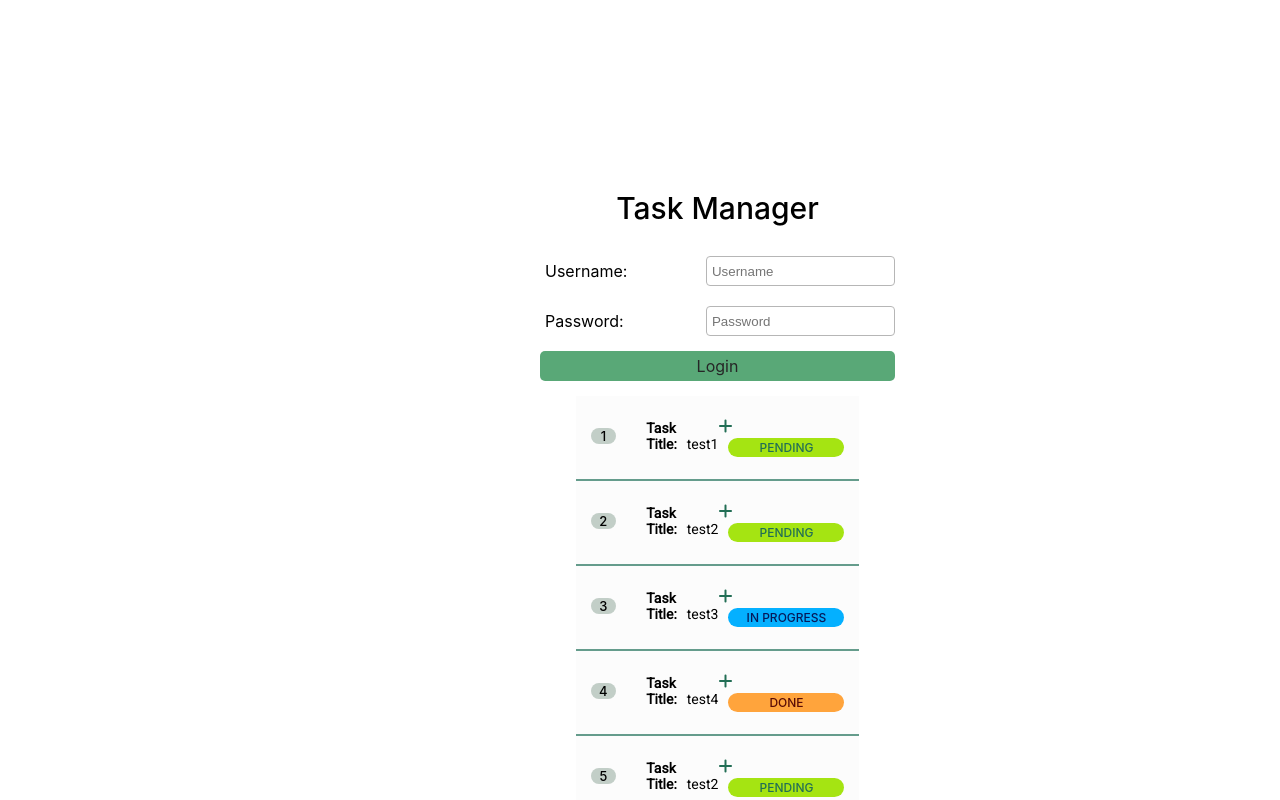
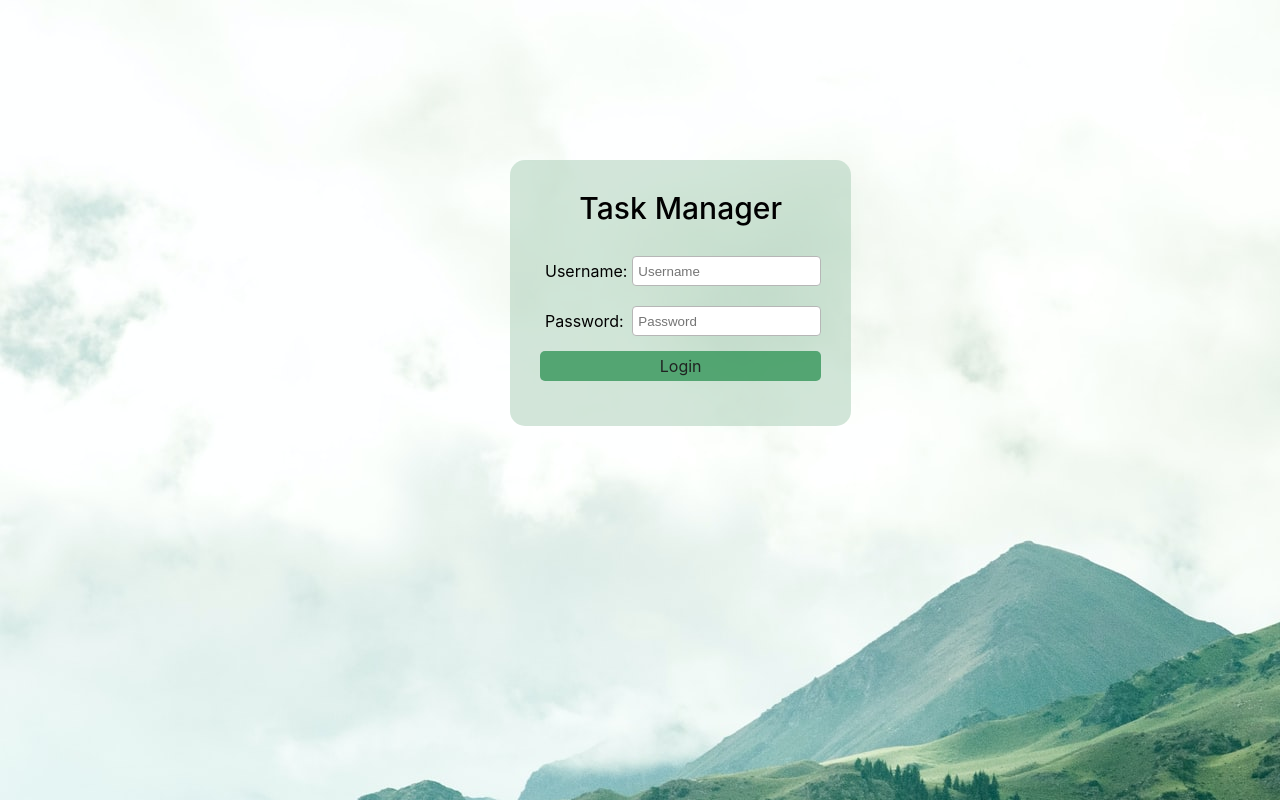
Before and after one commit to RLeDEV/task_management, a React (Create React App) app: page /tasks in a window 1280 px wide. Built offline with nearby package versions, Linux system fonts and the light colour scheme.

Commit message:
A few changes

```diff
--- a/src/App.css
+++ b/src/App.css
@@ -1,5 +1,6 @@
 :root {
   --off-white: #fafafa;
+  background-image: url('./components/Login/background.jpeg');
   font-family: 'Roboto', sans-serif;
 }
 
--- a/src/App.js
+++ b/src/App.js
@@ -1,5 +1,4 @@
 import React from 'react';
-import Sidebar from './components/Navbar';
 import Login from './components/Login';
 import {BrowserRouter} from 'react-router-dom';
 import './App.css';
@@ -8,7 +7,6 @@ function App() {
   return (
     <div className="App">
       <BrowserRouter>
-        {/* <Sidebar /> */}
         <Login />
       </BrowserRouter>
     </div>
--- a/src/components/Login/index.css
+++ b/src/components/Login/index.css
@@ -1,9 +1,12 @@
 .login-panel {
+    background-color: rgba(173, 207, 187, 0.548);
     position: fixed;
+    border-radius: 15px;
     top: 30%;
     left: 50%;
-    margin-top: -50px;
-    margin-left: -100px;
+    padding: 30px;
+    margin-top: -80px;
+    margin-left: -130px;
 }
 
 .login-panel .title {
--- a/src/components/Login/index.jsx
+++ b/src/components/Login/index.jsx
@@ -1,13 +1,32 @@
 import React, {Component, Fragment} from 'react';
-import {NavLink,Route,Redirect} from 'react-router-dom';
-import {AllTasks} from '../Tasks';
+import Main from '../Main';
 import './index.css';
+import { Redirect } from 'react-router-dom';
 
 class Login extends Component {
+    constructor(props) {
+        super(props);
+        this.state = {
+            loggedIn: false,
+            username: null,
+            password: null,
+            loading: false
+        }
+    }
+
+    auth = () => {
+        if(this.state.username === 'razlevy' && this.state.password === '220993') {
+            this.setState({loading: true})
+            setTimeout(() => this.setState({loggedIn: true}), 5000)
+        } else {
+            alert('Username or password are incorrect');
+        }
+    }
 
     render() {
         return (
             <Fragment>
+                {this.state.loggedIn ? <Main /> :
             <div className="login-panel">
                 <div className="title">
                     Task Manager
@@ -15,23 +34,18 @@ class Login extends Component {
                 <div className="wrapper">
                     <div className="username">
                         <span>Username:</span>
-                        <input type="text" placeholder="Username" required></input>
+                        <input type="text" placeholder="Username" onChange={(evt) => this.setState({username: evt.target.value})} required onKeyDown={(e) => {if(e.key === 'Enter'){ this.auth()}}}></input>
                     </div>
                     <div className="password">
                         <span>Password:</span>
-                        <input type="password" placeholder="Password" required></input>
+                        <input type="password" placeholder="Password" onChange={(evt) => this.setState({password: evt.target.value})} required onKeyDown={(e) => {if(e.key === 'Enter'){ this.auth()}}}></input>
                     </div>
-                    <div className="login-btn">
-                            Login
+                    <div className="login-btn" onClick={() => this.auth()}>
+                            {this.state.loading ? <div>Loading..  <i className="fas fa-sync fa-spin"></i></div> : 'Login' }
                     </div>
                 </div>
-                <div>
-                    <Route
-                        path="/tasks"
-                        component={AllTasks}
-                    />
-                </div>
             </div>
+            }
             </Fragment>
         )
     }
--- /dev/null
+++ b/src/components/Main/index.jsx
@@ -0,0 +1,15 @@
+import React, {Component} from 'react';
+import Sidebar from '../Navbar';
+import { BrowserRouter } from 'react-router-dom';
+
+class Main extends Component {
+    render() {
+        return (
+            <BrowserRouter>
+                <Sidebar />
+            </BrowserRouter>
+        )
+    }
+}
+
+export default Main;
```
Also changed, not shown: src/Routes.js (added, +15 -0 lines), src/components/Login/background.jpeg (added).
